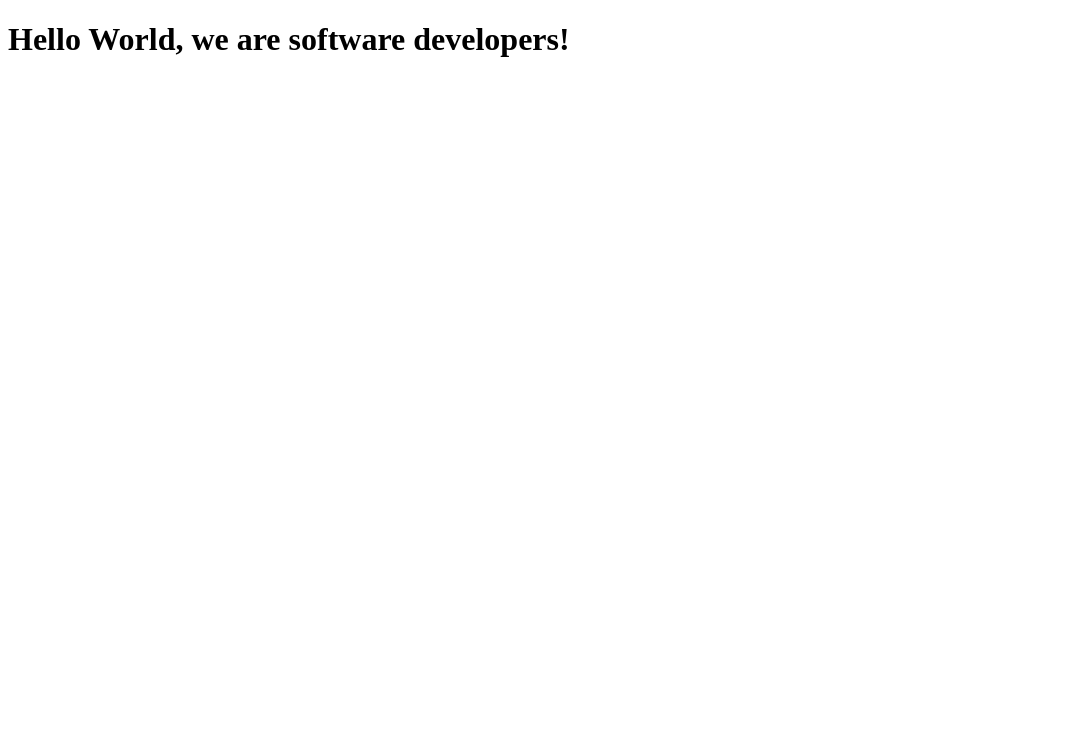
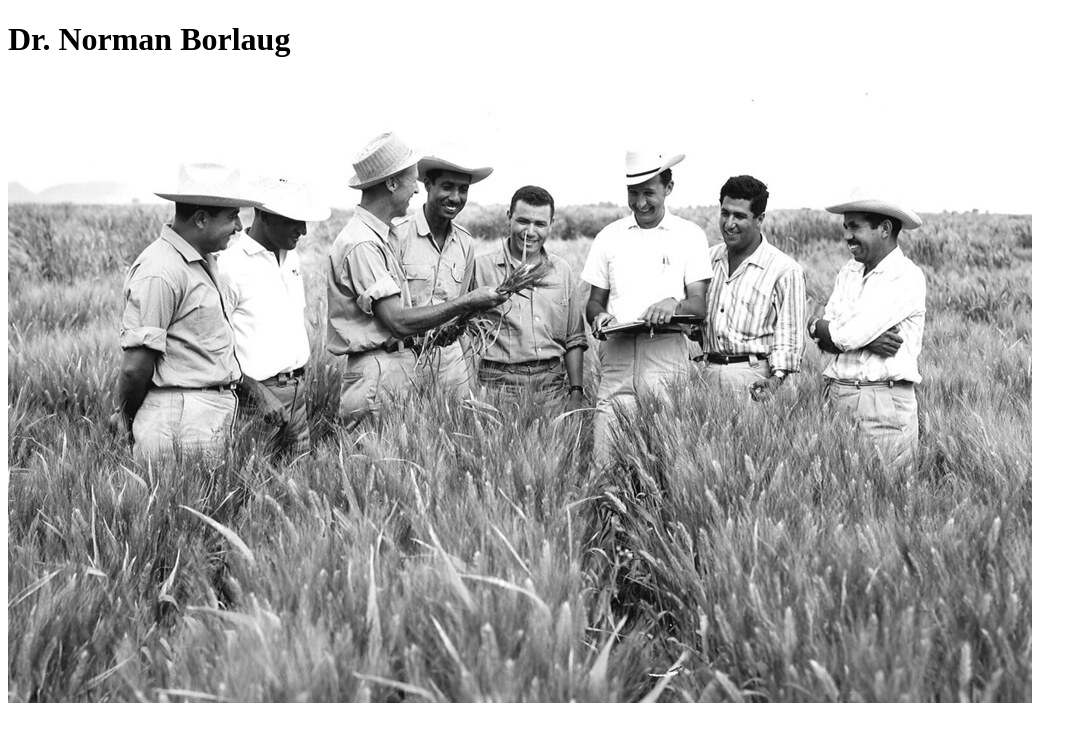
Before and after one commit to deniodev/HTML-CSS-project, a plain HTML site: page index.html in a window 1280 px wide. Shown: the whole page, without its empty margins (0-1087 px from the left). Drawn offline with Linux system fonts and the light colour scheme.

Commit message:
third commit

```diff
--- a/index.html
+++ b/index.html
@@ -21,7 +21,14 @@
     - The freeCodeCamp Team
 
     -->
-    <h1>Hello World, we are software developers!</h1>
+    <!--h1>Hello World, we are software developers!</h1 -->
+
+    <div id="main">
+      <h1 id="title">Dr. Norman Borlaug</h1>
+      <div id="img-div">
+        <img src="main-image.jpg" alt="" id="image">
+      </div>
+    </div>
     <script  src="js/index.js"></script>
   </body>
 </html>
```
Also changed, not shown: main-image.jpg (added).
